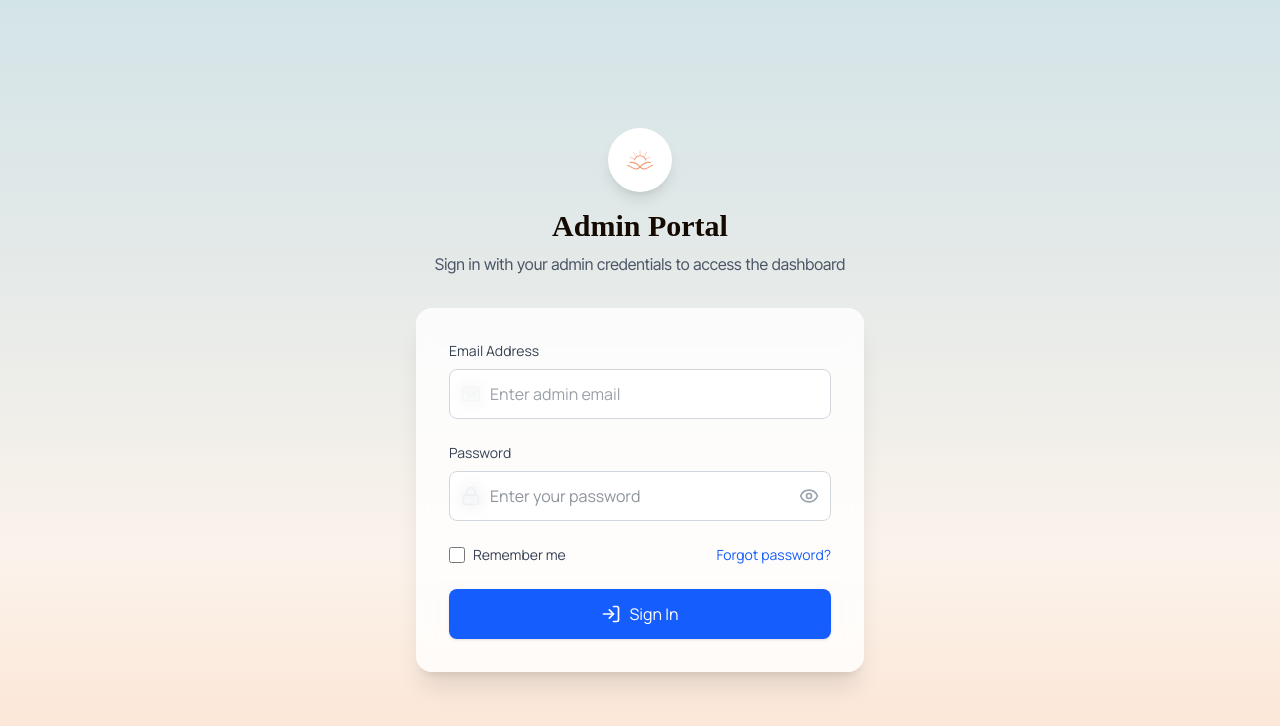
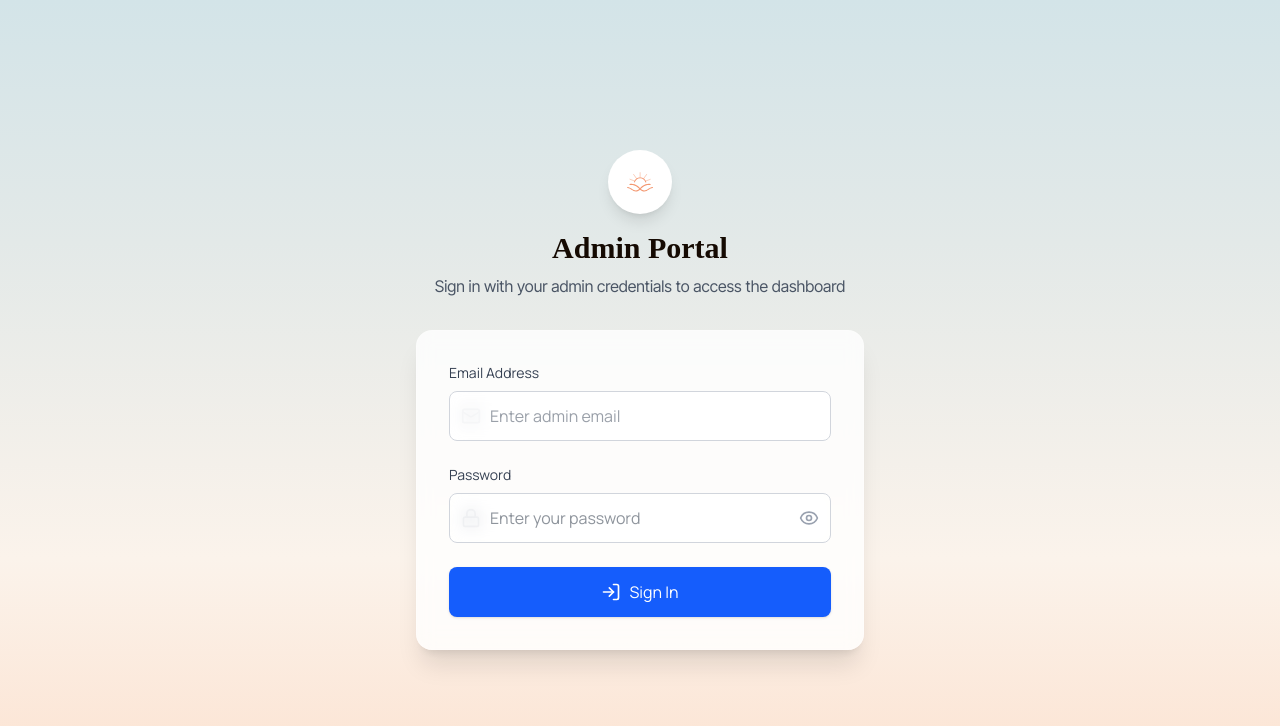
Before and after one commit to terabitdev/MySunlight_AdminPanel, a React (Vite) app: page / in a window 1280 px wide. Shown: the top 726 px of the page. Built offline with nearby package versions, Linux system fonts and the light colour scheme; no server answers; the database is empty; a web font is replaced by a local one.

Commit message:
login page options remeber me and forge password
Hidden "Remember me" checkbox and "Forgot password?" link from login page

```diff
--- a/src/pages/SignIn.tsx
+++ b/src/pages/SignIn.tsx
@@ -168,8 +168,8 @@
               </div>
             </div>
 
-            {/* Remember Me & Forgot Password */}
-            <div className="flex items-center justify-between">
+            {/* Remember Me & Forgot Password - Hidden as per request */}
+            {/* <div className="flex items-center justify-between">
               <div className="flex items-center">
                 <input
                   id="remember-me"
@@ -189,7 +189,7 @@
               >
                 Forgot password?
               </button>
-            </div>
+            </div> */}
 
             {/* Sign In Button */}
             <button
```
